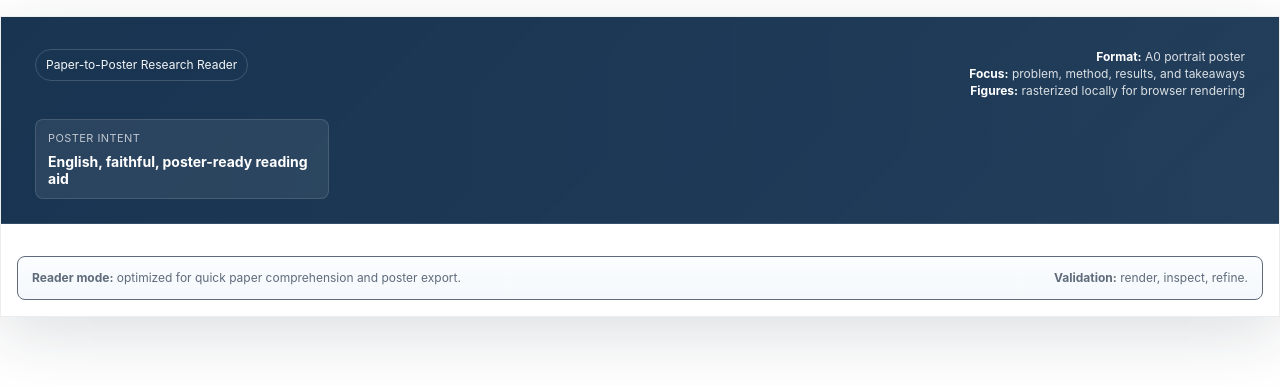
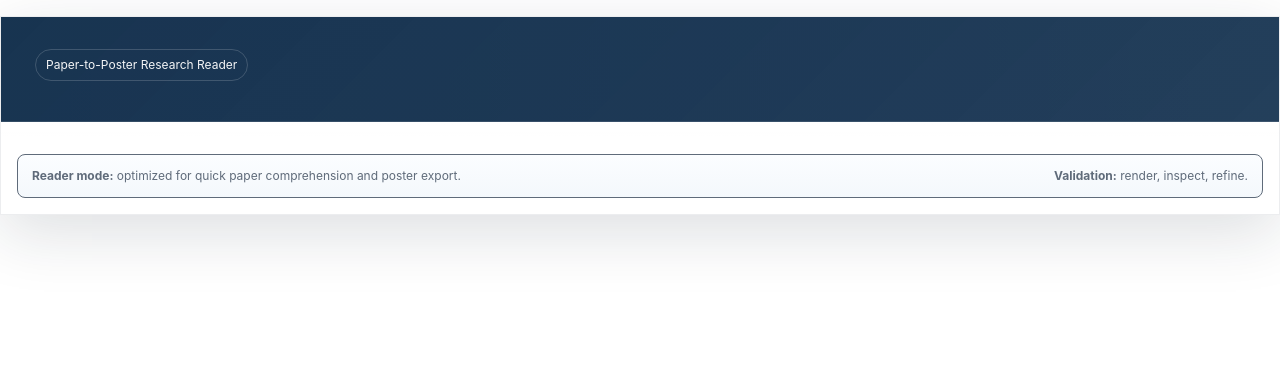
Before and after one commit to welemon7/PaperReader, a Python web app: template src/renderers/templates/poster.html.j2 in a window 1280 px wide. Shown: the top 386 px of the page. Run offline with Jinja, Linux system fonts and the light colour scheme; the template is opened without the code that fills it, so the values that code supplies are empty.

Commit message:
二阶段添加布局优化

```diff
--- a/src/renderers/templates/poster.html.j2
+++ b/src/renderers/templates/poster.html.j2
@@ -47,10 +47,7 @@ body {
     border-bottom: 1px solid rgba(255,255,255,0.12);
 }
 .hero-top {
-    display: flex;
-    justify-content: space-between;
-    gap: 24px;
-    align-items: flex-start;
+    display: block;
 }
 .hero-badge {
     display: inline-flex;
@@ -69,36 +66,15 @@ body {
     line-height: 1.1;
     letter-spacing: 0;
     font-weight: 800;
-    max-width: 12.5em;
+    max-width: none;
+    width: 100%;
+    text-wrap: balance;
 }
 .authors {
     max-width: 70ch;
     color: rgba(255,255,255,0.88);
     font-size: 15px;
 }
-.hero-meta {
-    min-width: 250px;
-    text-align: right;
-    color: rgba(255,255,255,0.84);
-    font-size: 12px;
-    line-height: 1.4;
-}
-.hero-meta strong { color: white; font-weight: 700; }
-.hero-strip {
-    display: grid;
-    grid-template-columns: repeat(4, minmax(0, 1fr));
-    gap: 12px;
-    margin-top: 20px;
-}
-.stat {
-    background: rgba(255,255,255,0.08);
-    border: 1px solid rgba(255,255,255,0.12);
-    border-radius: 8px;
-    padding: 10px 12px;
-    min-height: 66px;
-}
-.stat .label { display: block; color: rgba(255,255,255,0.7); font-size: 11px; text-transform: uppercase; letter-spacing: 0.04em; }
-.stat .value { display: block; margin-top: 6px; font-size: 14px; font-weight: 700; line-height: 1.25; }
 .content {
     padding: 16px;
 }
@@ -233,9 +209,6 @@ body {
 }
 .footer-band strong { color: var(--primary); }
 @media (max-width: 1100px) {
-    .hero-top { flex-direction: column; }
-    .hero-meta { text-align: left; min-width: 0; }
-    .hero-strip { grid-template-columns: repeat(2, minmax(0, 1fr)); }
     .row { grid-template-columns: 1fr; }
 }
 @media print {
@@ -256,25 +229,6 @@ body {
           {% if authors_str %}
           <div class="authors">{{ authors_str }}</div>
           {% endif %}
-        </div>
-        <div class="hero-meta">
-          <div><strong>Format:</strong> A0 portrait poster</div>
-          <div><strong>Focus:</strong> problem, method, results, and takeaways</div>
-          <div><strong>Figures:</strong> rasterized locally for browser rendering</div>
-        </div>
-      </div>
-      <div class="hero-strip">
-        {% for row_data in rows[:1] %}
-          {% for sec in row_data.sections[:3] %}
-          <div class="stat">
-            <span class="label">{{ sec.title }}</span>
-            <span class="value">{{ sec.content_html|striptags|truncate(90, True, '...') }}</span>
-          </div>
-          {% endfor %}
-        {% endfor %}
-        <div class="stat">
-          <span class="label">Poster intent</span>
-          <span class="value">English, faithful, poster-ready reading aid</span>
         </div>
       </div>
     </header>
```
Also changed, not shown: output/poster.html (+4 -60 lines), src/renderers/html_renderer.py (+23 -0 lines).
